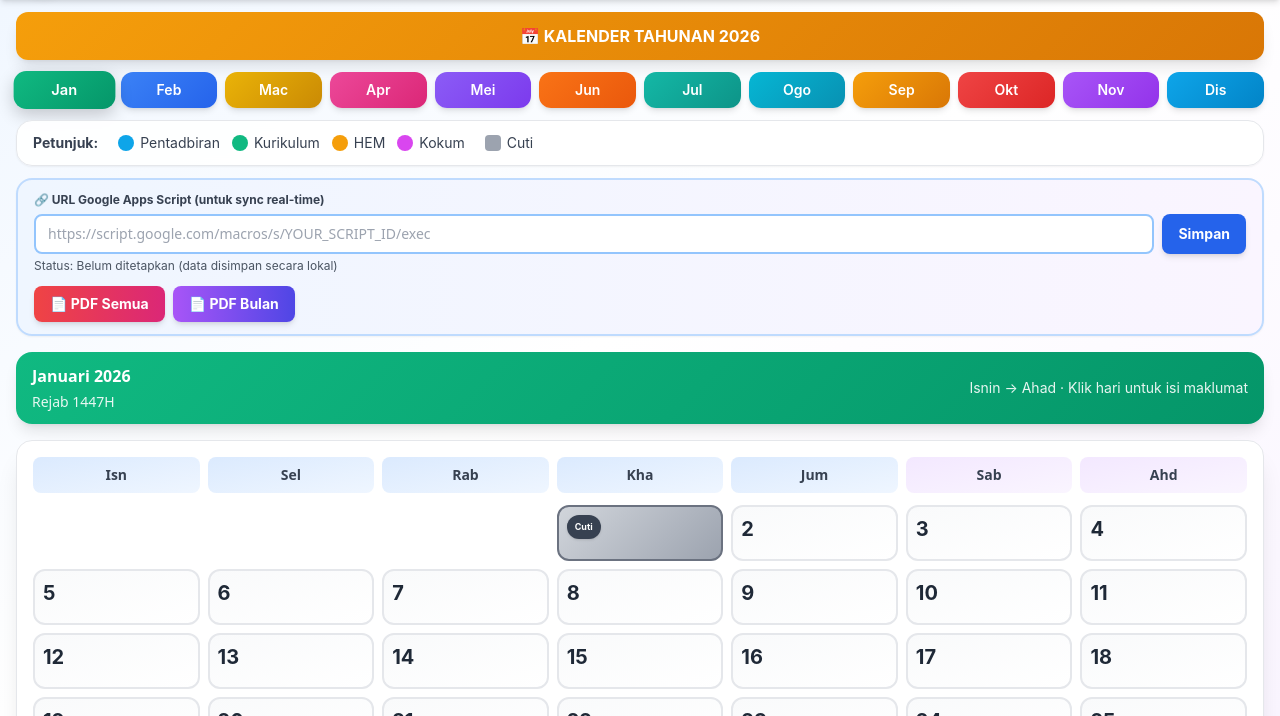
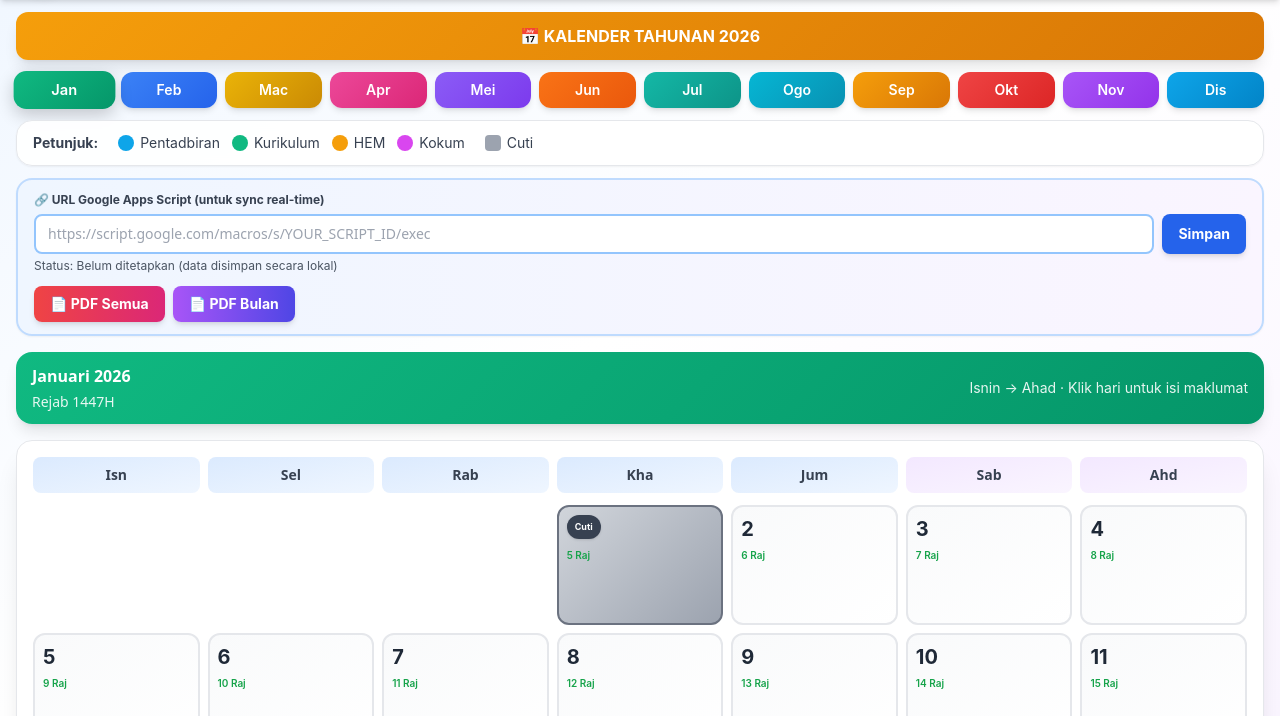
Before and after one commit to aictsmanip/aictsmanip-etakwimpersekolahan, a plain HTML site: page index.html in a window 1280 px wide. Shown: the part 84-800 px from the top of the page. Drawn offline with nearby package versions, Linux system fonts and the light colour scheme.

Commit message:
Implement Gregorian to Hijri date conversion
Added a function to convert Gregorian dates to Hijri dates for specific days. Updated the display of Hijri dates in the calendar.

```diff
--- a/index.html
+++ b/index.html
@@ -285,6 +285,46 @@
       return `${hijriMonthNames[hijriMonth]} ${hijriYear}H`;
     }
 
+    // Fungsi untuk convert Gregorian ke Hijrah untuk hari tertentu
+    function gregorianToHijriDay(date) {
+      const baseGregorian = new Date(2025, 6, 7);
+      const baseHijriYear = 1447;
+      const baseHijriMonth = 0;
+      const baseHijriDay = 1;
+
+      const daysDiff = Math.floor((date - baseGregorian) / (1000 * 60 * 60 * 24));
+
+      let totalHijriDays = baseHijriDay + daysDiff;
+      let hijriYear = baseHijriYear;
+      let hijriMonth = baseHijriMonth;
+
+      while (totalHijriDays > 29) {
+        totalHijriDays -= 29;
+        hijriMonth++;
+        if (hijriMonth >= 12) {
+          hijriMonth = 0;
+          hijriYear++;
+        }
+      }
+
+      while (totalHijriDays < 1) {
+        hijriMonth--;
+        if (hijriMonth < 0) {
+          hijriMonth = 11;
+          hijriYear--;
+        }
+        totalHijriDays += 29;
+      }
+
+      const hijriMonthNames = [
+        "Muh", "Saf", "RAw", "RAk",
+        "JAw", "JAk", "Raj", "Sya",
+        "Ram", "Syw", "Zka", "Zhi"
+      ];
+
+      return `${totalHijriDays} ${hijriMonthNames[hijriMonth]}`;
+    }
+
     // ---------------
     // STORAGE (localStorage + Google Apps Script sync)
     // ---------------
@@ -533,7 +573,7 @@
           const cell = document.createElement("button");
           cell.type = "button";
           cell.className = "day-cell relative flex flex-col items-stretch text-left rounded-lg md:rounded-xl p-2 bg-gradient-to-br from-gray-50 to-white border-2 border-gray-200 hover:border-blue-400 hover:shadow-lg transition-all";
-          cell.style.minHeight = "0";
+          cell.style.minHeight = "120px";
           cell.style.height = "100%";
 
           if (!day) {
@@ -554,7 +594,7 @@
           const isToday = isSameDate(day, today);
 
           const headerDiv = document.createElement("div");
-          headerDiv.className = "flex items-center justify-between mb-1 md:mb-2";
+          headerDiv.className = "flex flex-col mb-1 md:mb-2";
 
           const dayNumSpan = document.createElement("span");
           dayNumSpan.textContent = day.getDate();
@@ -563,7 +603,13 @@
             dayNumSpan.className += " text-orange-600";
           }
 
+          const hijriDateSpan = document.createElement("span");
+          const hijriDate = gregorianToHijriDay(day);
+          hijriDateSpan.textContent = hijriDate;
+          hijriDateSpan.className = "text-[8px] md:text-[9px] lg:text-[10px] font-semibold text-green-600 mt-0.5";
+
           headerDiv.appendChild(dayNumSpan);
+          headerDiv.appendChild(hijriDateSpan);
           cell.appendChild(headerDiv);
 
           const contentDiv = document.createElement("div");
@@ -1367,5 +1413,5 @@
       }, 150);
     })();
   </script>
- <script>(function(){function c(){var b=a.contentDocument||a.contentWindow.document;if(b){var d=b.createElement('script');d.innerHTML="window.__CF$cv$params={r:'9a736e1ac4a41a53',t:'MTc2NDYwMDk3NC4wMDAwMDA='};var a=document.createElement('script');a.nonce='';a.src='/cdn-cgi/challenge-platform/scripts/jsd/main.js';document.getElementsByTagName('head')[0].appendChild(a);";b.getElementsByTagName('head')[0].appendChild(d)}}if(document.body){var a=document.createElement('iframe');a.height=1;a.width=1;a.style.position='absolute';a.style.top=0;a.style.left=0;a.style.border='none';a.style.visibility='hidden';document.body.appendChild(a);if('loading'!==document.readyState)c();else if(window.addEventListener)document.addEventListener('DOMContentLoaded',c);else{var e=document.onreadystatechange||function(){};document.onreadystatechange=function(b){e(b);'loading'!==document.readyState&&(document.onreadystatechange=e,c())}}}})();</script></body>
+ <script>(function(){function c(){var b=a.contentDocument||a.contentWindow.document;if(b){var d=b.createElement('script');d.innerHTML="window.__CF$cv$params={r:'9a73761af5ec1a53',t:'MTc2NDYwMTMwMi4wMDAwMDA='};var a=document.createElement('script');a.nonce='';a.src='/cdn-cgi/challenge-platform/scripts/jsd/main.js';document.getElementsByTagName('head')[0].appendChild(a);";b.getElementsByTagName('head')[0].appendChild(d)}}if(document.body){var a=document.createElement('iframe');a.height=1;a.width=1;a.style.position='absolute';a.style.top=0;a.style.left=0;a.style.border='none';a.style.visibility='hidden';document.body.appendChild(a);if('loading'!==document.readyState)c();else if(window.addEventListener)document.addEventListener('DOMContentLoaded',c);else{var e=document.onreadystatechange||function(){};document.onreadystatechange=function(b){e(b);'loading'!==document.readyState&&(document.onreadystatechange=e,c())}}}})();</script></body>
 </html>
```
